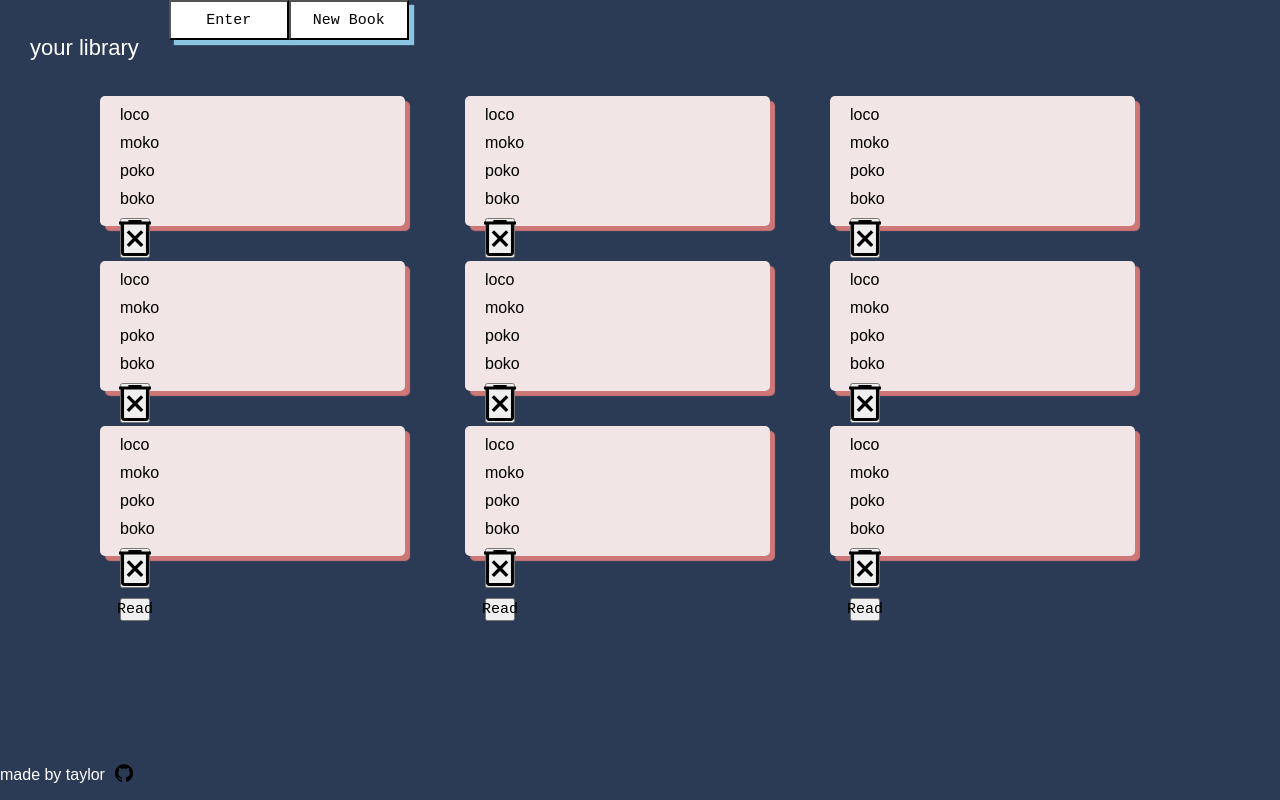
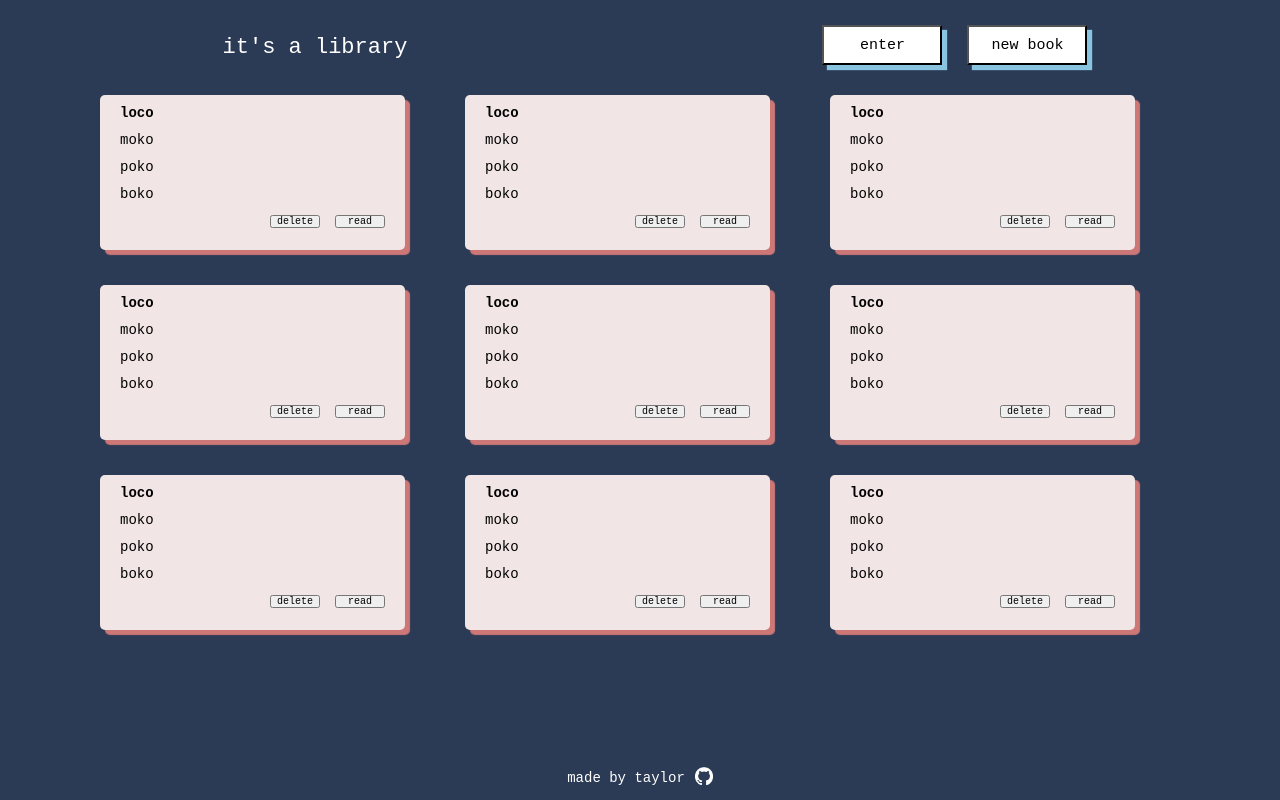
Before and after one commit to teajm/library, a plain HTML site: page index.html in a window 1280 px wide. Drawn offline with Linux system fonts and the light colour scheme.

Commit message:
added some styling, changed git logo to white

```diff
--- a/index.html
+++ b/index.html
@@ -4,7 +4,7 @@
     <meta charset="UTF-8">
     <meta http-equiv="X-UA-Compatible" content="IE=edge">
     <meta name="viewport" content="width=device-width, initial-scale=1.0">
-    <title>Library</title>
+    <title>it's a library</title>
     <link rel = "stylesheet" href = "style.css">
 </head>
 <body>
@@ -14,10 +14,10 @@
         </div>
         <div class = "library">
             <div class = "controls">
-                <div class="section-title">your library</div>
+                <div class="section-title">it's a library</div>
                 <div class = "buttonz">
-                    <button class = "addButton" id = "control-buttons">Enter</button>
-                    <button class = "newBookButton" id = "control-buttons">New Book</button>
+                    <button class = "addButton" id = "control-buttons">enter</button>
+                    <button class = "newBookButton" id = "control-buttons">new book</button>
             </div>
 
             </div>
@@ -29,12 +29,12 @@
         </div>
         <div class='formContainer' id='formContainer'>
             <form class='formPopup' id= 'formPopup'>
-                <p class='formHeader'>ADD NEW BOOK</p>
+                <p class='formHeader'>add new book</p>
                 <input class='formInput' type='text' placeholder='Title' id='titleInput' required>
                 <input class='formInput' type='text' placeholder='Author' id='authorInput' required>
                 <input class='formInput' type='number' placeholder='Pages' id='pagesInput' max='100000' required>
                 <div class='readCheckbox'>
-                    <label for='hasRead'>Done reading?</label>
+                    <label for='hasRead'>read?</label>
                     <input type='checkbox' id='hasRead' name='hasRead'>
                 </div>
                 <div id = "buttonz">
@@ -47,7 +47,7 @@
     <div id = "footer">
         <p>made by taylor</p>
         <a href = "https://github.com/teajm">
-            <img id = "github-logo" src = "images/github-logo.png" alt="github logo">
+            <img id = "github-logo" src = "images/github-mark-white.png" alt="github logo">
         </a>
     </div>
 
--- a/script.js
+++ b/script.js
@@ -90,12 +90,14 @@ function createDisplay(obj){
     const readDiv = document.createElement('div');
     const deleteButton = document.createElement('button');
     const readButton = document.createElement('button');
+    const buttonDiv = document.createElement('div');
     titleDiv.setAttribute("id","booktitle");
     authorDiv.setAttribute("id","bookauthor");
     pagesDiv.setAttribute("id","bookpages");
     readDiv.setAttribute("id","bookstatus");
     deleteButton.setAttribute("id","cardbuttons");
     readButton.setAttribute("id","cardbuttons");
+    buttonDiv.setAttribute("id","buttondiv");
     bookDiv.setAttribute('data', library.indexOf(obj));
 
 
@@ -117,16 +119,16 @@ function createDisplay(obj){
     readDiv.textContent = obj.read;
     readDiv.classList.add('read');
     bookDiv.appendChild(readDiv);
+    bookDiv.appendChild(buttonDiv);
+    deleteButton.textContent = "delete";
+    buttonDiv.appendChild(deleteButton);
+    // const cardBtnIcon = document.createElement('img');
+    // cardBtnIcon.setAttribute('src', './images/delete.svg');
+    // cardBtnIcon.classList.add('card-btn-svg');
+    // deleteButton.append(cardBtnIcon);
 
-
-    bookDiv.appendChild(deleteButton);
-    const cardBtnIcon = document.createElement('img');
-    cardBtnIcon.setAttribute('src', './images/delete.svg');
-    cardBtnIcon.classList.add('card-btn-svg');
-    deleteButton.append(cardBtnIcon);
-
-    readButton.textContent = "Read";
-    bookDiv.appendChild(readButton);
+    readButton.textContent = "read";
+    buttonDiv.appendChild(readButton);
 
     deleteButton.addEventListener("click",function(){
         const currentIndex=Number(deleteButton.parentNode.getAttribute('data'));
--- a/style.css
+++ b/style.css
@@ -10,8 +10,9 @@
 body{
     background-color: var(--background-col);
     margin:0;
-    font-family: 'Rubik', sans-serif;
-    font-size: 16px;
+    /* font-family: 'Rubik', sans-serif; */
+    font-family: monospace;
+    font-size: 14px;
 }
 .cardblock{
     margin-left: 100px;
@@ -25,13 +26,13 @@ body{
 
 .book{
     display:grid;
-    gap: 10px;
+    gap: 5px;
     grid-template-columns: repeat(auto-fit, minmax(300px, 1fr));
     grid-auto-rows: max-content;
     width: fit-content;
     background-color: #F2E5E5;
     width: 48%;
-    height: 100px;
+    height: 125px;
     margin-bottom: 20px;
     margin-right: 10px;
     border-radius: 5px;
@@ -54,7 +55,8 @@ body{
 }
 .controls{
     display:flex;
-
+    align-items: flex-end;
+    justify-content: space-around;
 }
 #github-logo{
     width:18px;
@@ -71,6 +73,8 @@ body{
     position:absolute;
     bottom:0;
     gap:10px;
+    justify-content: center;
+    width:100%;
 }
 #control-buttons{
     font-family: monospace;
@@ -91,6 +95,10 @@ body{
 }
 .buttonz{
     display:flex;
+    margin-bottom: 10px;
+}
+.addButton{
+    margin-right: 25px;
 }
 #cardbuttons{
     font-family: monospace;
@@ -107,3 +115,17 @@ body{
 #deletebutton{
     width:15 !important;
 }
+#buttondiv{
+    display:flex;
+    align-items: center;
+    justify-content: flex-end;
+}
+#cardbuttons{
+    margin-left: 15px;
+    width:50px;
+    height:80%;
+    font-size: 10px
+}
+#booktitle{
+    font-weight: 700;
+}
```
Also changed, not shown: images/github-mark-white.png (added), 1 other file.
